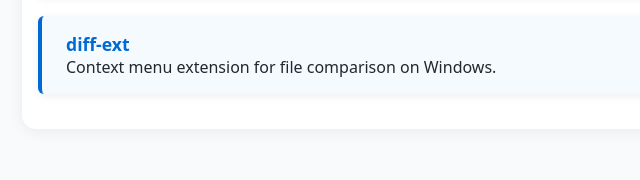
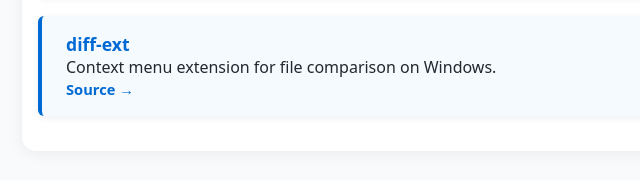
Before and after one commit to serg5z/serg5z.github.io, a plain HTML site: page index.html in a window 1280 px wide. Shown: the part 1066-1246 px from the top of the page, 252-892 px from the left. Drawn offline with Linux system fonts and the light colour scheme.

Commit message:
feat: add link to diff-ext site

```diff
--- a/index.html
+++ b/index.html
@@ -153,7 +153,8 @@
       </li>
       <li>
         <a href="https://github.com/serg5z/diff-ext">diff-ext</a><br>
-        Context menu extension for file comparison on Windows.
+        Context menu extension for file comparison on Windows.<br>
+        <small><a href="https://github.com/serg5z/diff-ext">Source &rarr;</a></small>
       </li>
       <!-- Add more projects as needed -->
     </ul>
```
